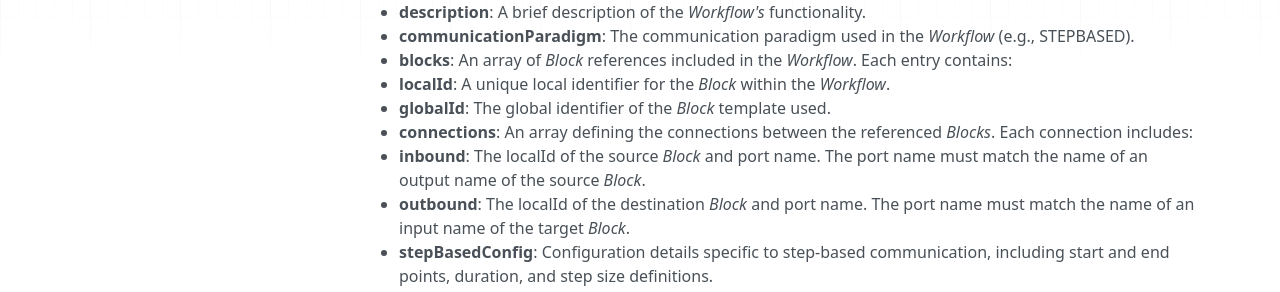
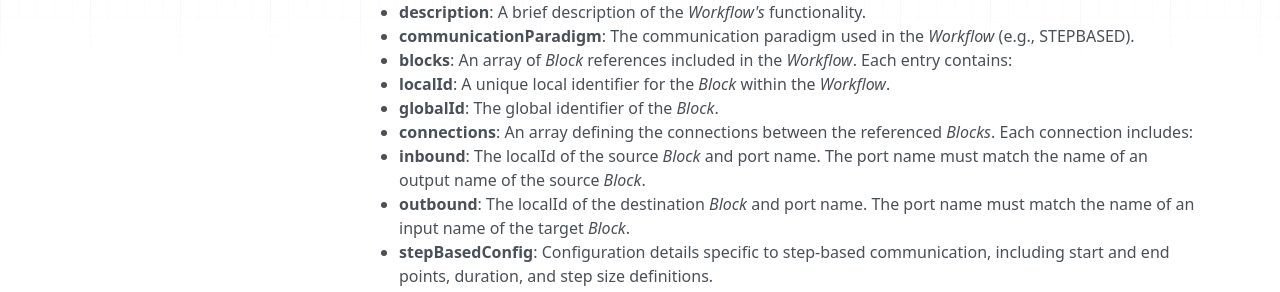
Before and after one commit to KIT-IAI-PROOF/kit-iai-proof.github.io, an MkDocs documentation site: the page built from docs/Structure/json-structure-of-a-workflow.md, in a window 1280 px wide and 900 px high, scrolled down 1268 px. Shown: the part 253-545 px from the top of the window. Built offline with MkDocs 1.6.1, drawn with Linux system fonts in a browser that asks for light colours; nearby versions of some CDN libraries.

Commit message:
fix: remove 'template used' in globalId explaination and add additional space in header

```diff
--- a/docs/Structure/json-structure-of-a-workflow.md
+++ b/docs/Structure/json-structure-of-a-workflow.md
@@ -65,7 +65,7 @@
 @TODO : Add link to 'import workflows'.
 
 
-##Description of the JSON Fields
+## Description of the JSON Fields
 
 - **id**: A unique identifier for the *Workflow*.
 - **name**: The display name of the *Workflow*.
@@ -73,7 +73,7 @@
 - **communicationParadigm**: The communication paradigm used in the *Workflow* (e.g., STEPBASED).
 - **blocks**: An array of *Block* references included in the *Workflow*. Each entry contains:
   - **localId**: A unique local identifier for the *Block* within the *Workflow*.
-  - **globalId**: The global identifier of the *Block* template used.
+  - **globalId**: The global identifier of the *Block*.
 - **connections**: An array defining the connections between the referenced *Blocks*. Each connection includes:
   - **inbound**: The localId of the source *Block* and port name. The port name must match the name of an output name of the source *Block*.
   - **outbound**: The localId of the destination *Block* and port name. The port name must match the name of an input name of the target *Block*.
```
Also changed, not shown: docs/Structure/json-element-structures.md (+1 -1 lines), docs/Structure/json-structure-of-a-block.md (+1 -1 lines).
